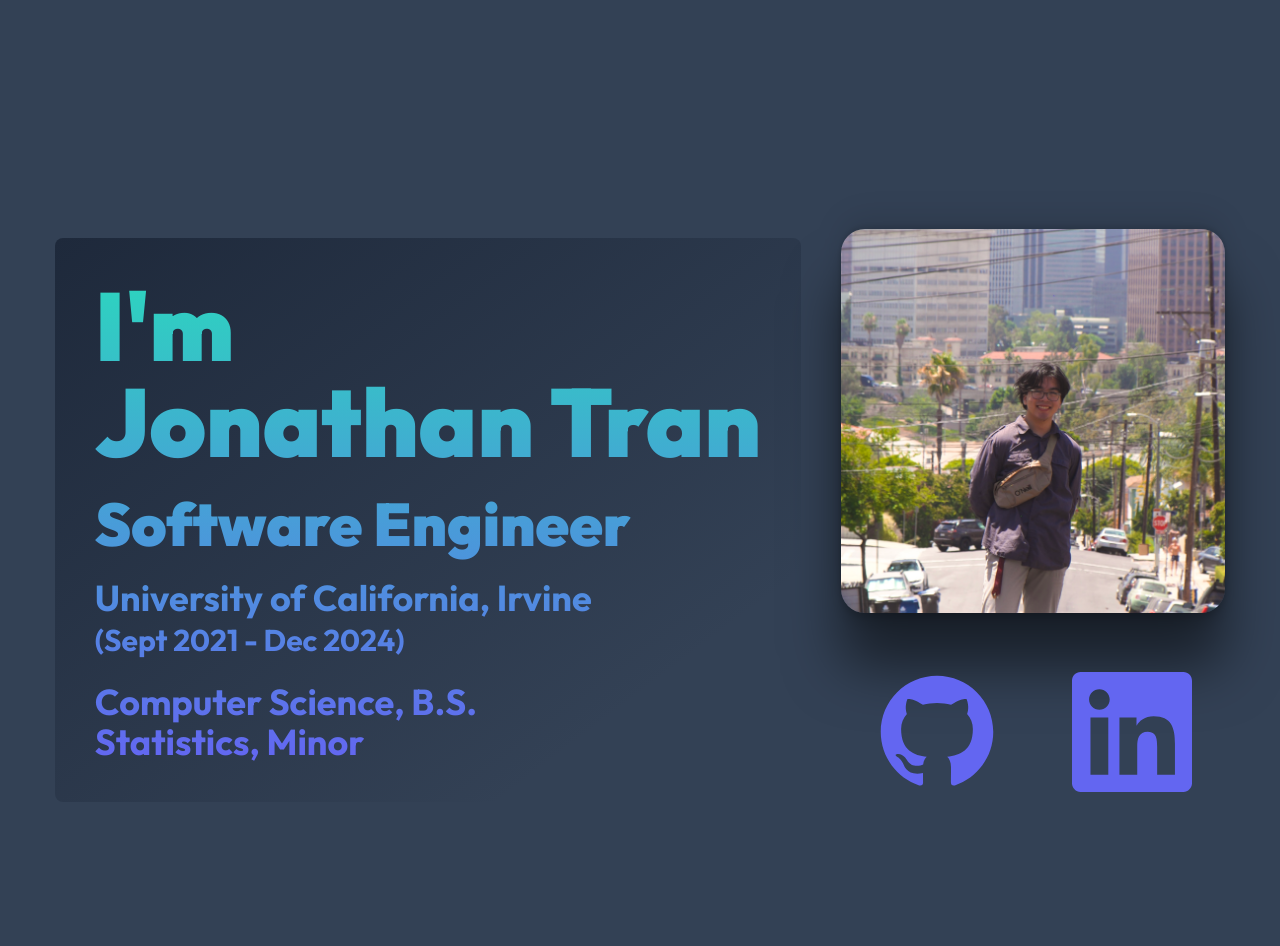
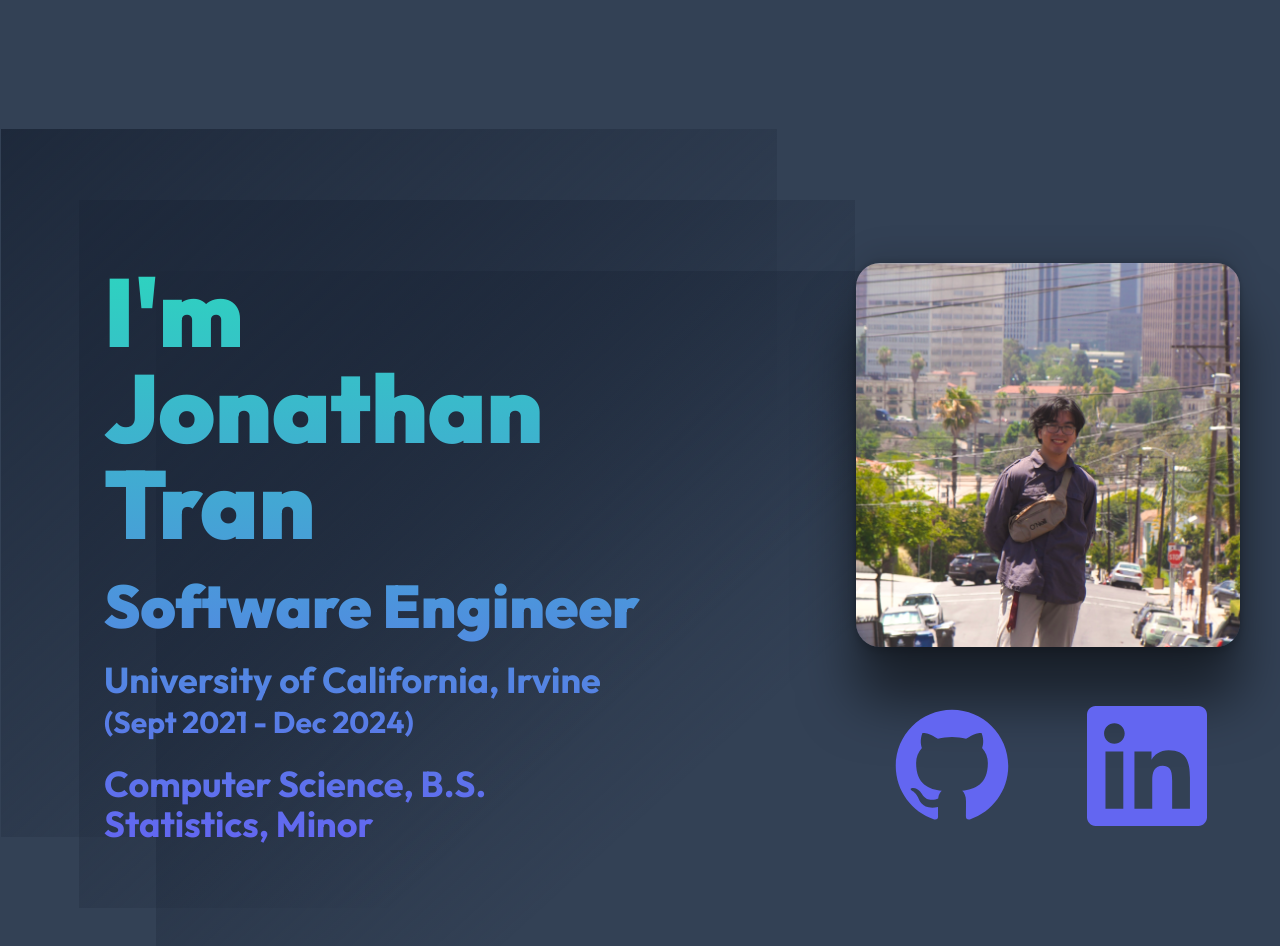
Before and after one commit to tranjm4/portfolio, a React (Vite) app: page / in a window 1280 px wide. Shown: the part 1720-2666 px from the top of the page. Built offline with nearby package versions, Linux system fonts and the light colour scheme.

Commit message:
Added text box animations on appear

```diff
--- /dev/null
+++ b/src/components/Animations/TextBoxReveal.tsx
@@ -0,0 +1,36 @@
+import React, { useRef, useEffect } from "react";
+import { motion, useInView, useAnimation } from "framer-motion";
+
+interface Props {
+    className: string;
+    initialScale: string;
+    offsetX: string;
+    offsetY: string;
+}
+
+const TextBoxReveal = ({ className, initialScale, offsetX, offsetY }: Props) => {
+    const ref = useRef(null);
+    const isInView = useInView(ref, { once: true });
+    const mainControls = useAnimation();
+
+    useEffect(() => {
+        if (isInView) {
+            mainControls.start("visible");
+        }
+    }, [isInView]);
+
+    return (
+        <motion.div ref={ref} className={className}
+            variants={{
+                hidden: { opacity: 0.3, scale: initialScale, translateX: offsetX, translateY: offsetY },
+                visible: { opacity: 1, scale: 1, translateX: 0, translateY: 0 }
+            }}
+            initial="hidden"
+            animate={mainControls}
+            transition={{ type: "spring", damping: 20, stiffness: 50, mass: 1, restDelta: 0.001, delay: 0.5 }}
+        >
+        </motion.div>
+    )
+}
+
+export default TextBoxReveal;
--- a/src/components/Intro.tsx
+++ b/src/components/Intro.tsx
@@ -1,24 +1,32 @@
 import React from 'react';
 import SlideAppear from './Animations/SlideAppear'
-import TextBox from './Supplemental/TextBox';
 import Reveal from './Animations/Reveal';
+import TextBoxReveal from './Animations/TextBoxReveal';
 
 const Intro: React.FC = () => {
     return (
         <div className="min-h-screen h-fit w-screen md:flex-row md:justify-center overflow-x-hidden mb-[30vh]">
             <div className="flex flex-col items-center p-10 md:p-20 lg:px-[15vw]">
-                <div className="flex flex-col h-fit items-center md:flex-row">
+                <div className="relative flex flex-col h-fit items-center md:flex-row">
 
-                    <SlideAppear className="w-full md:w-[50%] md:flex md:justify-center" offsetX="20vw" offsetY="20vh" once={true}>
+                    <SlideAppear className="w-full z-10 md:w-[50%] md:flex md:justify-center" offsetX="20vw" offsetY="20vh" once={true}>
                         <h1 className="text-6xl font-bold mb-5 md:mb-0
                                        lg:text-8xl">
                             Hello!
                         </h1>
                     </SlideAppear>
 
-                    <TextBox className="md:ml-[10%] p-3 md:p-6 lg:p-10">
+                    <div className="relative h-full w-fit p-5 lg:p-10">
+                        {/* TextBoxes */}
+                            <TextBoxReveal className="absolute w-[100%] h-[100%] lg:w-full lg:h-full top-[0%] left-[-10%]
+                            bg-gradient-to-br from-dark-800 to-transparent via-transparent via-70%" initialScale="0.3" offsetX="-20vw" offsetY="20vh" />
+                            <TextBoxReveal className="absolute w-[80%] h-[80%] top-[30%] left-[0%]
+                            bg-gradient-to-br from-dark-800 to-transparent via-transparent via-70%" initialScale="2" offsetX="30vw" offsetY="-30vh" />
+                            <TextBoxReveal className="absolute w-[80%] h-[80%] top-[10%] left-[30%] lg:left-[25%]
+                            bg-gradient-to-br from-dark-800 to-transparent via-transparent via-70%" initialScale="0.5" offsetX="20vw" offsetY="-20vh" />
+                        {/* <TextBox className="md:ml-[10%] p-3 md:p-6 lg:p-10"> */}
 
-                        <div className="bg-gradient-to-tl from-dark-800 to-transparent via-transparent via-50% bg-opacity-70 rounded-xl p-3">
+                        {/* <div className="bg-gradient-to-tl from-dark-800 to-transparent via-transparent via-50% bg-opacity-70 rounded-xl p-3"> */}
 
                         <SlideAppear className="md:w-full" offsetX="-20vw" offsetY="20vh" once={true}>
 
@@ -41,8 +49,9 @@ const Intro: React.FC = () => {
                                 </h2>
                             </Reveal>
                         </SlideAppear>
+                        {/* </div> */}
+                        {/* </TextBox> */}
                     </div>
-                    </TextBox>
                 </div>
             </div>
         </div >
--- a/src/components/Skills.tsx
+++ b/src/components/Skills.tsx
@@ -1,6 +1,6 @@
 import React, { useState } from 'react'
 import SlideAppear from './Animations/SlideAppear';
-import TextBox from './Supplemental/TextBox';
+import TextBoxReveal from './Animations/TextBoxReveal';
 import Reveal from './Animations/Reveal';
 import { motion } from "framer-motion";
 
@@ -49,30 +49,39 @@ const Skills: React.FC = () => {
     }
 
     return (
-        <div className="h-[max(120vh,600px)] min-h-fit w-screen md:flex-row md:justify-center overflow-hidden mb-[10vh]">
+        <div id="skills" className="h-[max(130vh,600px)] min-h-fit w-screen md:flex-row md:justify-center overflow-hidden mb-[10vh]">
             <div className="flex flex-col w-full h-full items-center p-10 md:p-20 lg:px-[15vw]">
-                <div className="flex flex-col w-full h-fit md:flex-row items-center">
+                <div className="relative flex flex-col w-full h-fit md:flex-row items-center">
 
-                    <SlideAppear className="w-full md:w-[50%] md:flex md:justify-center" offsetX="-10vw" offsetY="20vh" once={true}>
+                    <SlideAppear className="w-full md:w-[50%] md:flex md:justify-center z-10" offsetX="-10vw" offsetY="20vh" once={true}>
                         <h1 className="text-6xl font-bold mb-5 md:mb-0
                    lg:text-8xl">
                             Skills
                         </h1>
                     </SlideAppear>
+                    <div className="relative h-full w-fit p-5 lg:p-10">
 
-                    <TextBox className="md:ml-[10%] p-3 md:p-6 lg:p-10">
-                        <div className="bg-gradient-to-tl from-dark-800 to-transparent via-transparent w-fit via-50% bg-opacity-70 p-3 md:p-8 rounded-xl">
-                            <SlideAppear className="w-full md:w-full" offsetX="20vw" offsetY="10vh" once={true}>
+                        {/* TextBoxes */}
+                        <TextBoxReveal className="absolute w-[100%] h-[100%] lg:w-full lg:h-full top-[0%] left-[-10%]
+                            bg-gradient-to-br from-dark-800 to-transparent via-transparent via-70%" initialScale="0.5" offsetX="-20vw" offsetY="10vh" />
+                        <TextBoxReveal className="absolute w-[80%] h-[80%] top-[30%] left-[0%]
+                            bg-gradient-to-br from-dark-800 to-transparent via-transparent via-70%" initialScale="0.5" offsetX="10vw" offsetY="-10vh" />
+                        <TextBoxReveal className="absolute w-[80%] h-[80%] top-[10%] left-[30%] lg:left-[25%]
+                            bg-gradient-to-br from-dark-800 to-transparent via-transparent via-70%" initialScale="2" offsetX="10vw" offsetY="-5vh" />
+
+                        <SlideAppear className="md:w-full" offsetX="-20vw" offsetY="20vh" once={true}>
+
                             <Reveal className="">
                                 <h2 className="text-lg text-light z-20
                                        lg:text-2xl xl:text-3xl">
-                                        The entirety of a toolbox is rarely needed for any single task,
-                                        but it is certainly important to be prepared for any task.
+
+                                    The entirety of a toolbox is rarely needed at once, <br />
+                                    but it is important to be prepared for any task.
+
                                 </h2>
                             </Reveal>
                         </SlideAppear>
                     </div>
-                    </TextBox>
                 </div>
                 <SlideAppear className="flex flex-col mt-[18vh] items-center flex-grow w-full" offsetX="-10vw" offsetY="5vh" once={true}>
                     <motion.div className="group relative w-[calc(min(15vw+5vh,15vh+5vw))] lg:w-[calc(min(10vw+5vh,10vh+5vw))]
--- a/src/components/Title.tsx
+++ b/src/components/Title.tsx
@@ -1,18 +1,25 @@
 import SlideAppear from "./Animations/SlideAppear";
 import { motion } from "framer-motion";
-import TextBox from "./Supplemental/TextBox";
 import Reveal from "./Animations/Reveal";
+import TextBoxReveal from "./Animations/TextBoxReveal";
 
 const Title = () => {
     return (
-        <div className="flex flex-col min-h-screen h-fit md:flex-row md:justify-center mb-[30vh] overflow-hidden">
+        <div className="flex flex-col min-h-screen h-fit md:flex-row md:justify-center mb-[30vh] py-[10vh] overflow-hidden">
             {/* Title text */}
             <div className="flex flex-grow justify-center items-center md:flex-grow xl:flex-grow-0 mx-0 md:mx-0 lg:ml-10 lg:mr-0">
-                <div className="flex flex-col items-center h-fit w-full p-10 xl:p-0"
+                <div className="relative flex flex-col items-center h-fit w-fit p-10 xl:p-0"
                 >
-                    <TextBox className="w-fit h-full">
+                    <div className="w-full h-full">
 
-                        <SlideAppear className="flex flex-col w-full h-full" offsetX="-20vw" offsetY="-10vh" once={false}>
+                        <TextBoxReveal className="absolute w-full h-full top-[-5%] left-[0%] lg:top-[-10%] lg:left-[-5%] hover:scale-110
+                            bg-gradient-to-br from-dark-800 to-transparent via-transparent via-70%" initialScale="0.3" offsetX="-20vw" offsetY="20vh" />
+                        <TextBoxReveal className="absolute w-full h-full top-[0%] left-[5%] lg:top-[0%] lg:left-[5%] hover:scale-110
+                            bg-gradient-to-br from-dark-800 to-transparent via-transparent via-70%" initialScale="2" offsetX="30vw" offsetY="-30vh" />
+                        <TextBoxReveal className="absolute w-full h-full top-[5%] left-[10%] lg:top-[10%] lg:left-[15%] hover:scale-110
+                            bg-gradient-to-br from-dark-800 to-transparent via-transparent via-70%" initialScale="0.5" offsetX="50vw" offsetY="-20vh" />
+
+                        <SlideAppear className="flex flex-col w-full h-full lg:p-5 xl:p-16" offsetX="-20vw" offsetY="-10vh" once={false}>
 
                             <Reveal className="h-full w-full">
                                 <div className="bg-gradient-to-b from-teal to-purple-400 bg-clip-text text-transparent">
@@ -47,7 +54,7 @@ const Title = () => {
                             </Reveal>
 
                         </SlideAppear>
-                    </TextBox>
+                    </div>
                 </div>
 
             </div>
```
Lines whose indentation alone changed are shown as unchanged.
